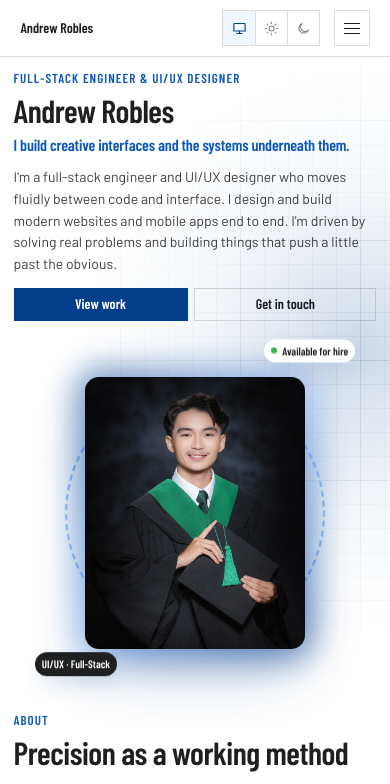
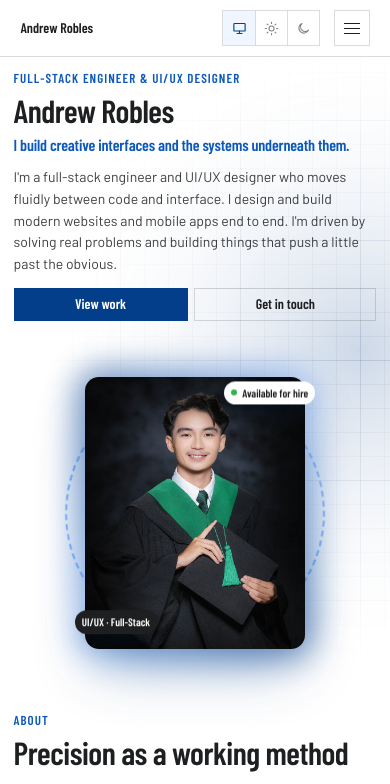
Before and after one commit to Werdddd/werd, a Next.js app: page / in a window 390 px wide. Shown: the top 784 px of the page. Built offline with nearby package versions, Linux system fonts and the light colour scheme.

Commit message:
updated hero photo

```diff
--- a/src/components/HeroPhoto.module.css
+++ b/src/components/HeroPhoto.module.css
@@ -74,14 +74,14 @@
 }
 
 .badgeAvailable {
-  top: -16px;
+  top: 12px;
   right: -18px;
   background: var(--color-bg);
   color: var(--color-text);
 }
 
 .badgeRole {
-  bottom: -16px;
+  bottom: 12px;
   left: -18px;
   background: var(--color-text);
   color: var(--color-bg);
@@ -156,11 +156,11 @@
     font-size: 11px;
   }
   .badgeAvailable {
-    top: -10px;
+    top: 8px;
     right: -10px;
   }
   .badgeRole {
-    bottom: -10px;
+    bottom: 8px;
     left: -10px;
   }
   .dot {
--- a/src/components/HeroPhoto.tsx
+++ b/src/components/HeroPhoto.tsx
@@ -40,12 +40,12 @@ export function HeroPhoto({ className }: { className?: string }) {
         <div className={styles.cardFrame}>
           <HeroSlideshow className={styles.slideshow} plain />
         </div>
+        <span className={`${styles.badge} ${styles.badgeAvailable}`}>
+          <i className={styles.dot} aria-hidden />
+          Available for hire
+        </span>
+        <span className={`${styles.badge} ${styles.badgeRole}`}>UI/UX &middot; Full-Stack</span>
       </div>
-      <span className={`${styles.badge} ${styles.badgeAvailable}`}>
-        <i className={styles.dot} aria-hidden />
-        Available for hire
-      </span>
-      <span className={`${styles.badge} ${styles.badgeRole}`}>UI/UX &middot; Full-Stack</span>
     </div>
   );
 }
```
